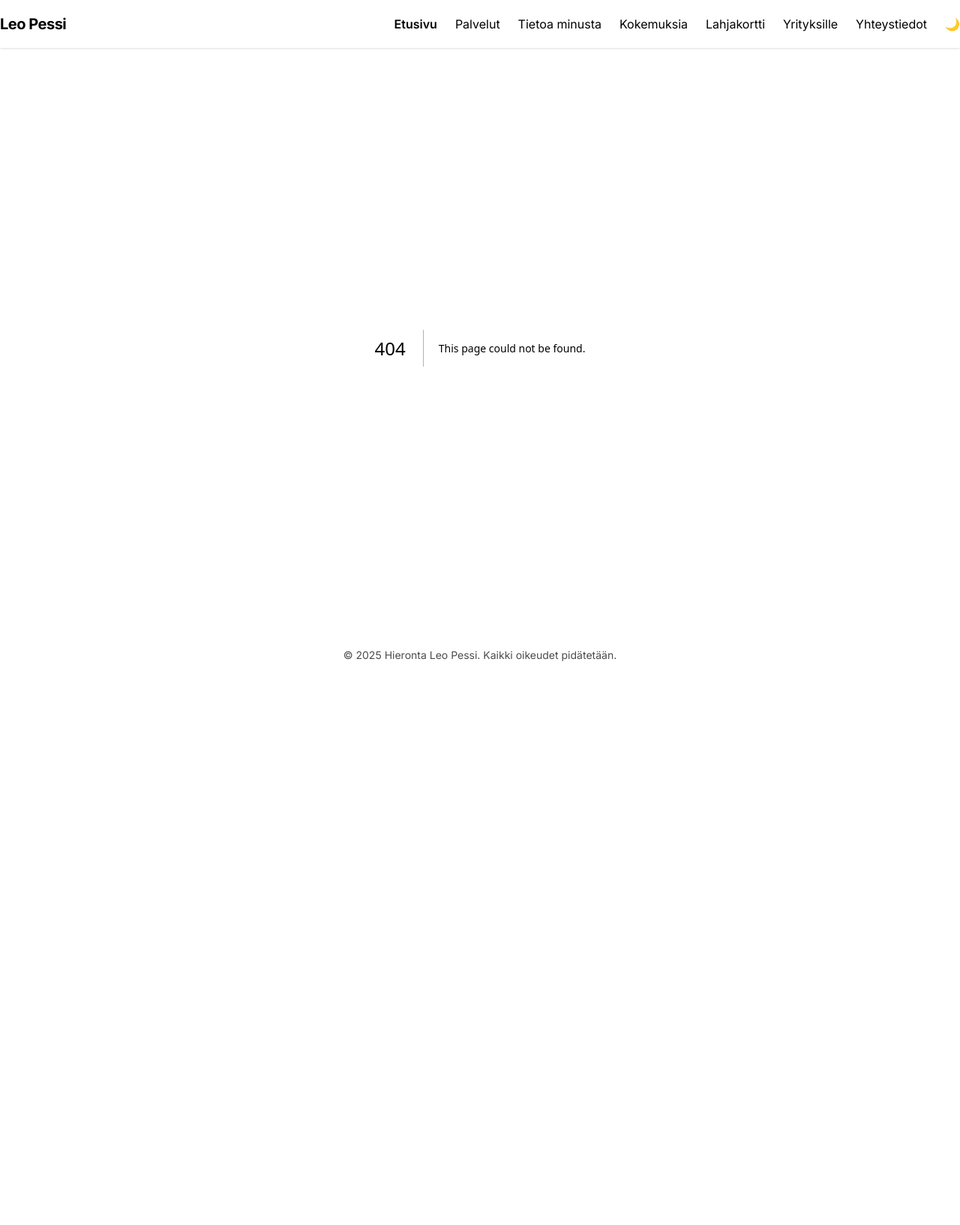
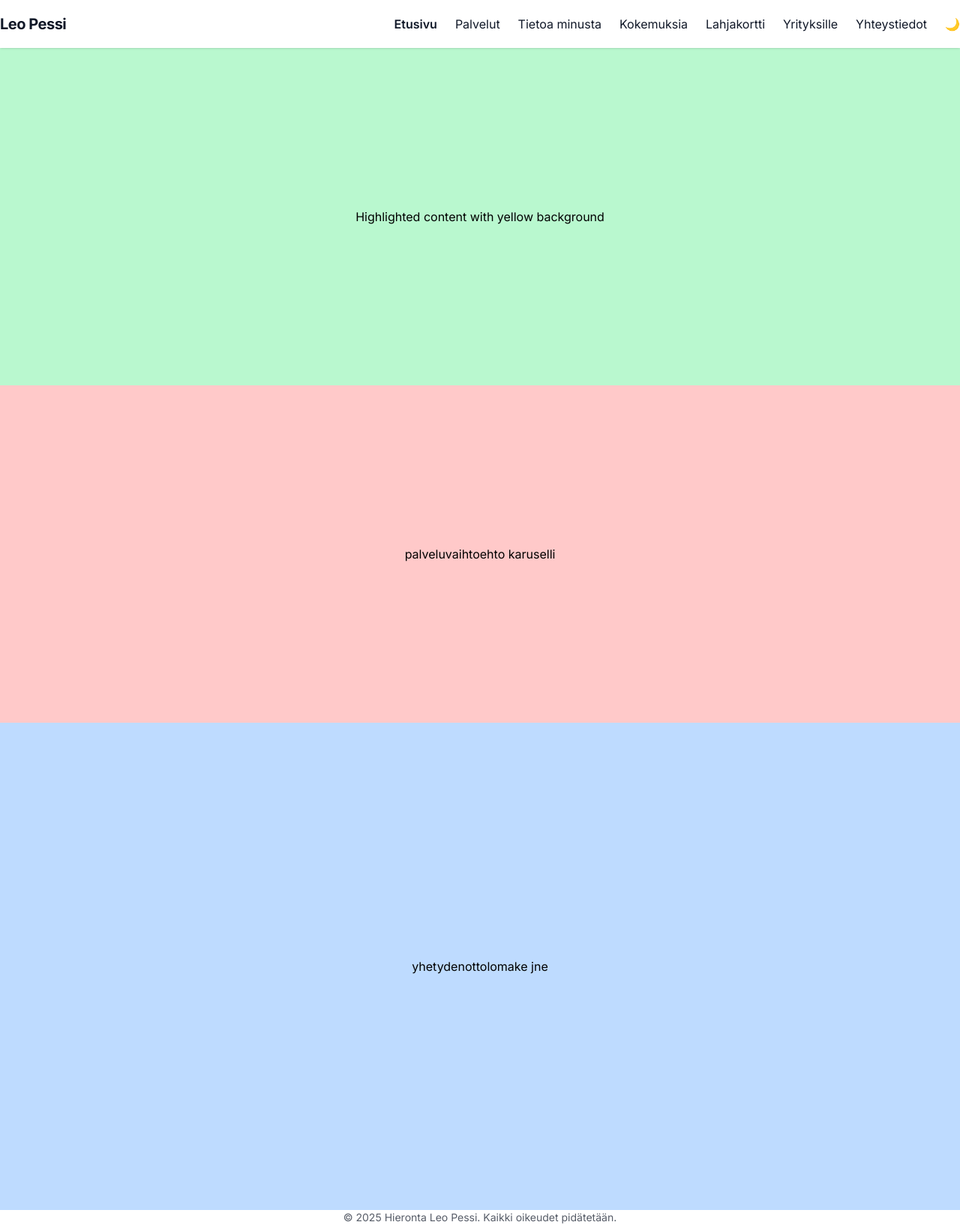
Before and after one commit to J-Laine/leo_ns, a Next.js app: page / in a window 1280 px wide. Before the commit this address had no page. Shown: the whole page at 75% size. Before the commit the page ends 884 px from the top, so only its background shows below. Built offline with nearby package versions, Linux system fonts and the light colour scheme.

Commit message:
etusivun suunnitteluja

```diff
--- /dev/null
+++ b/src/app/page.tsx
@@ -0,0 +1,18 @@
+import Image from 'next/image';
+import Link from 'next/link';
+
+export default function Home() {
+  return (
+    <>
+        <div className="bg-green-200 p-8 h-[450px] text-black flex items-center justify-center">
+              Highlighted content with yellow background
+        </div>
+        <div className="bg-red-200 p-8 h-[450px] text-black flex items-center justify-center">
+            palveluvaihtoehto karuselli
+        </div>
+        <div className="bg-blue-200 p-8 h-[650px] text-black flex items-center justify-center">
+            yhetydenottolomake jne
+        </div>
+    </>
+  );
+}
```
